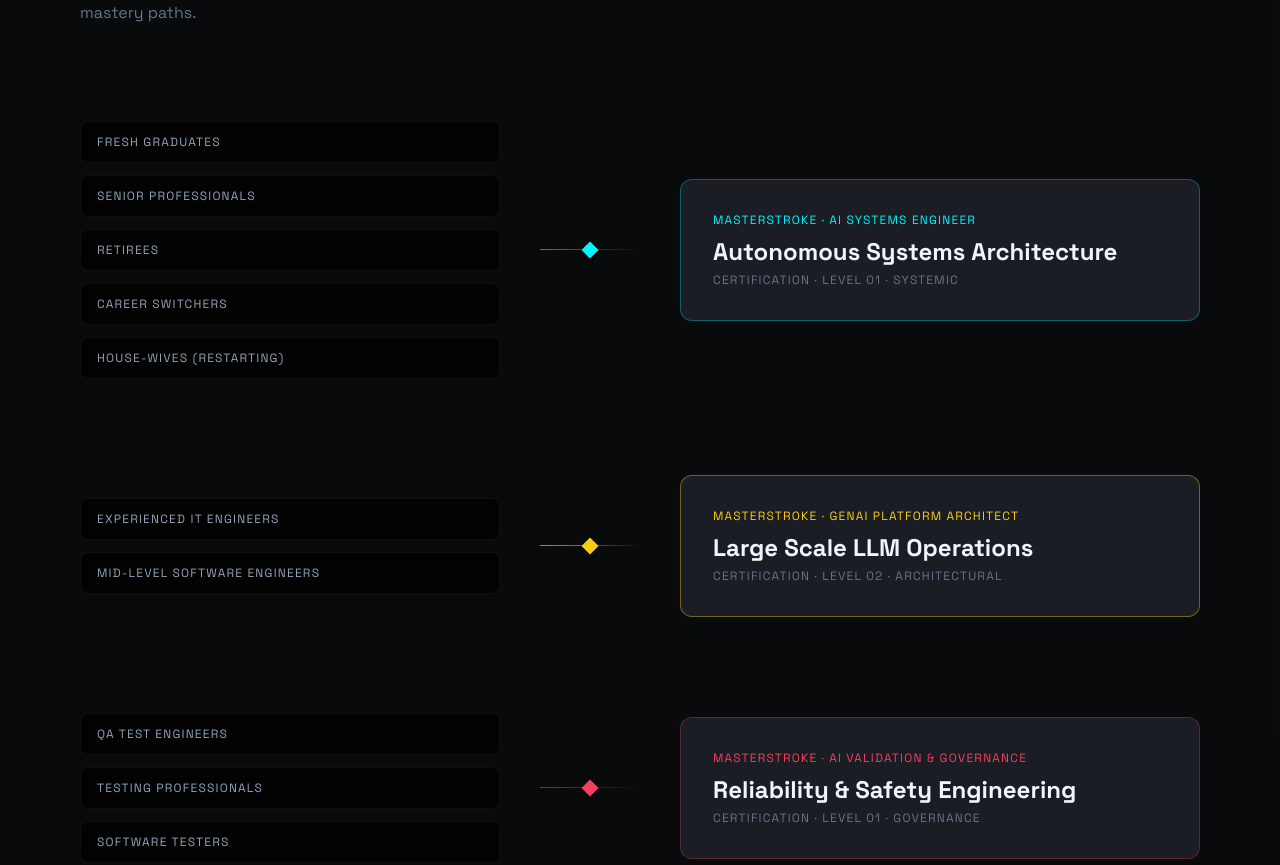
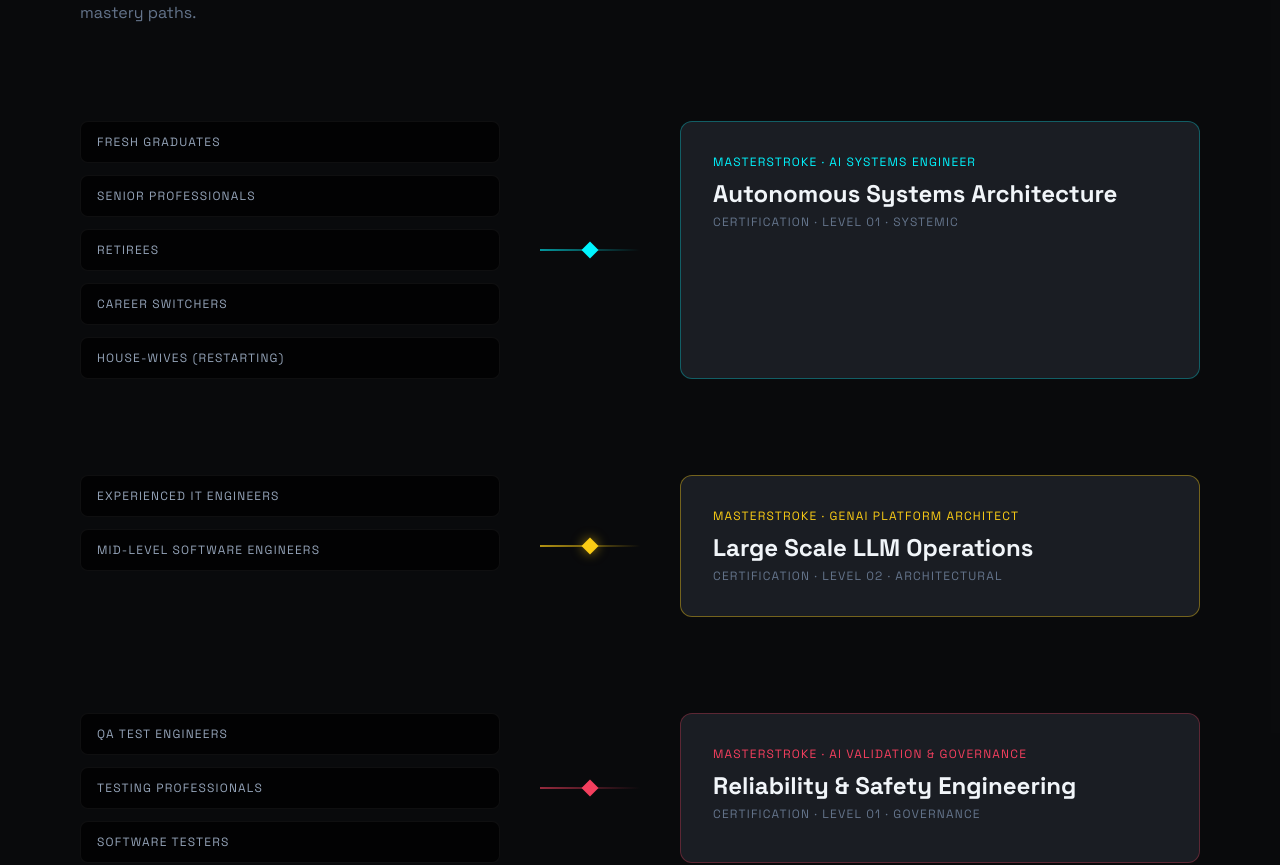
Before and after one commit to agenticautomation1-source/agenticaiimplementor_website, a React (Vite) app: page /learning-path in a window 1280 px wide. Shown: the part 1300-2165 px from the top of the page. Built offline with nearby package versions, Linux system fonts and the light colour scheme; no server answers.

Commit message:
Update LPProgramFlow.tsx

```diff
--- a/src/pages/learning-path/components/LPProgramFlow.tsx
+++ b/src/pages/learning-path/components/LPProgramFlow.tsx
@@ -78,7 +78,7 @@ titleClass: "text-yellow-400",
         {tracks.map((track, idx) => (
          <div
   key={idx}
-            className="grid grid-cols-1 lg:grid-cols-[420px_1fr_520px] items-center gap-10"
+  className="grid grid-cols-1 lg:grid-cols-[420px_1fr_520px] items-stretch gap-10"
 >
             {/* LEFT — PERSONAS */}
             <div className="space-y-3">
@@ -93,15 +93,14 @@ titleClass: "text-yellow-400",
             </div>
 
 {/* CENTER — CONNECTOR */}
-            <div className="hidden lg:flex items-center relative">
+<div className="hidden lg:flex items-center relative min-h-full">
   <div
-                className={`h-px w-full bg-gradient-to-r ${track.lineClass}`}
+    className={`h-[2px] w-full bg-gradient-to-r ${track.lineClass}`}
   />
   <div
-                className={`absolute left-1/2 -translate-x-1/2 w-3 h-3 rotate-45 ${track.diamondClass} shadow-lg`}
+    className={`absolute left-1/2 -translate-x-1/2 w-3 h-3 rotate-45 ${track.diamondClass}`}
   />
 </div>
-
             {/* RIGHT — MASTERSTROKE CARD */}
             <div
               className={`p-8 rounded-xl bg-slate-panel border ${track.borderClass}`}
```
Lines whose indentation alone changed are shown as unchanged.
